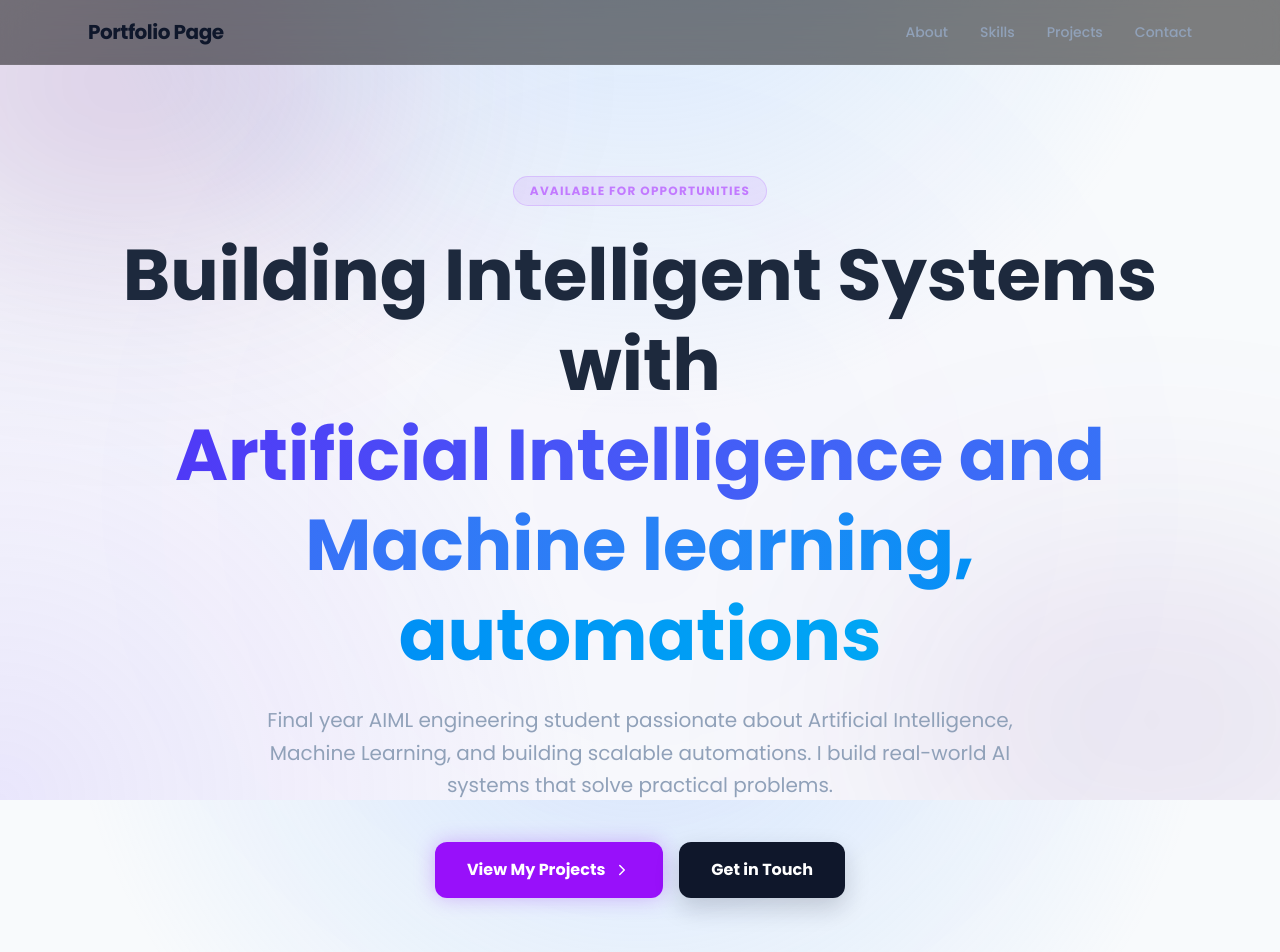
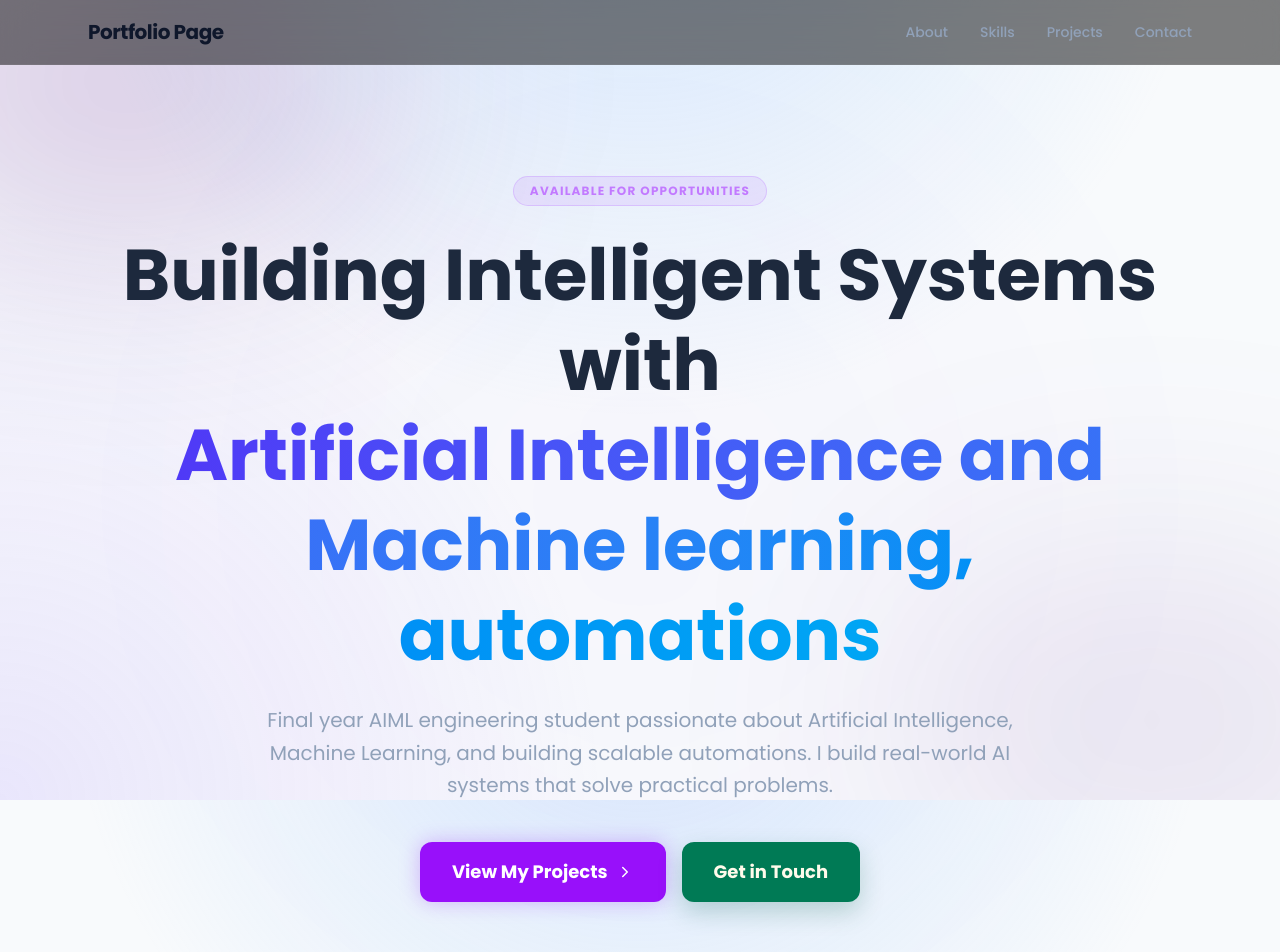
Before and after one commit to LNPrasad-droid/Portfolio, a React (Vite) app: page / in a window 1280 px wide. Shown: the top 952 px of the page. Built offline with nearby package versions, Linux system fonts and the light colour scheme.

Commit message:
Refine hero button typography and colors

```diff
--- a/src/App.tsx
+++ b/src/App.tsx
@@ -142,10 +142,10 @@ export default function App() {
               Final year AIML engineering student passionate about Artificial Intelligence, Machine Learning, and building scalable automations. I build real-world AI systems that solve practical problems.
             </p>
             <div className="flex flex-col sm:flex-row gap-4 justify-center">
-              <a href="#projects" className="px-8 py-4 bg-purple-600 hover:bg-purple-500 text-white font-bold rounded-xl transition-all shadow-[0_0_20px_rgba(168,85,247,0.4)] flex items-center justify-center gap-2">
+              <a href="#projects" className="px-8 py-4 text-base md:text-lg bg-purple-600 hover:bg-purple-500 text-white font-bold rounded-xl transition-all shadow-[0_0_20px_rgba(168,85,247,0.4)] flex items-center justify-center gap-2">
                 View My Projects <ChevronRight size={18} />
               </a>
-              <a href="#contact" className="px-8 py-4 bg-slate-900 hover:bg-indigo-600 text-white font-bold rounded-xl transition-all shadow-[0_10px_24px_rgba(15,23,42,0.18)] flex items-center justify-center gap-2">
+              <a href="#contact" className="px-8 py-4 text-base md:text-lg bg-emerald-700 hover:bg-emerald-600 text-amber-50 font-bold rounded-xl transition-all shadow-[0_10px_24px_rgba(6,95,70,0.22)] flex items-center justify-center gap-2">
                 Get in Touch
               </a>
             </div>
```
